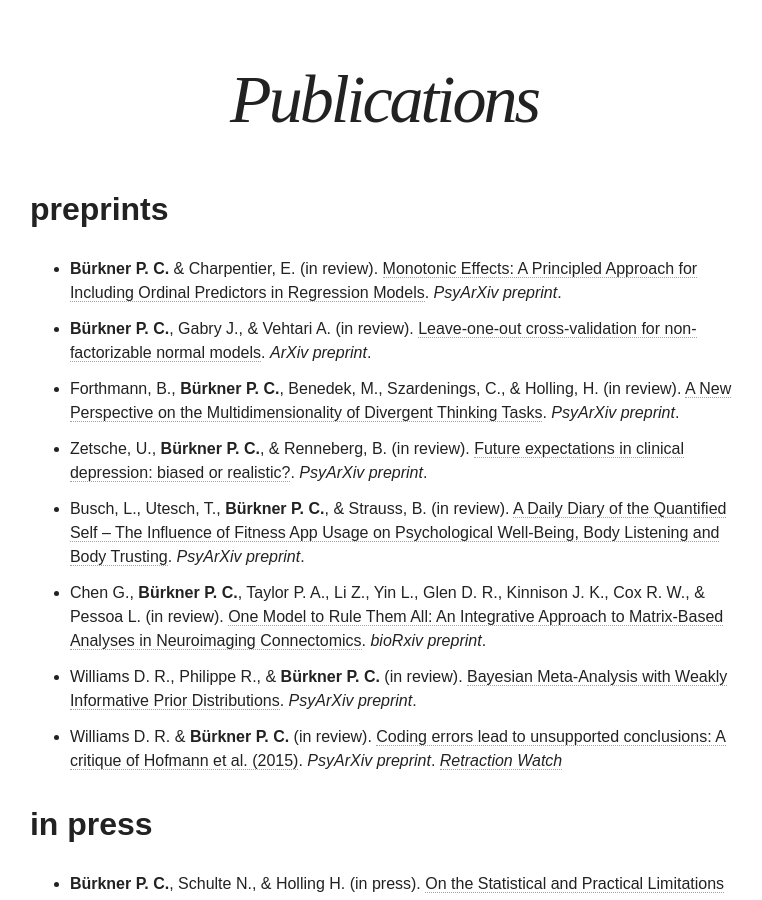
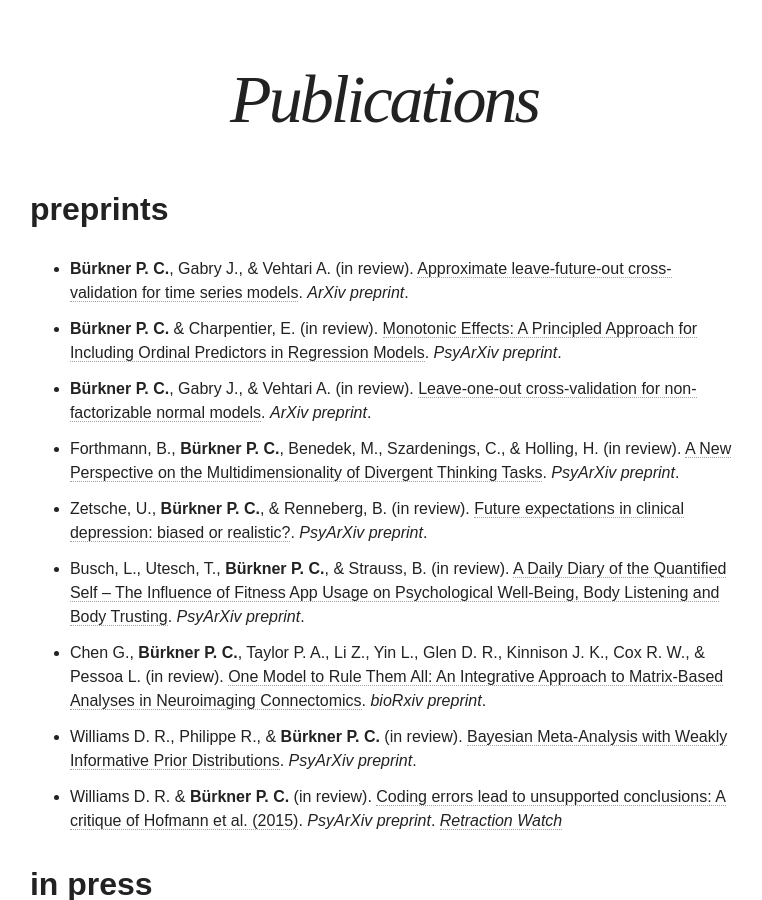
Before and after one commit to paul-buerkner/paul-buerkner.github.io, a Jekyll site: the page built from publications/index.md, in a window 1280 px wide and 900 px high, scrolled down 413 px. Shown: the whole window, without its empty margins (256-1018 px from the left). Built offline with Jekyll 4.4.1, drawn with Linux system fonts in a browser that asks for light colours; nearby versions of some CDN libraries.

Commit message:
add new preprint

```diff
--- a/publications/index.md
+++ b/publications/index.md
@@ -5,6 +5,7 @@
 ---
 
 ## preprints
+* **Bürkner P. C.**, Gabry J., & Vehtari A. (in review). [Approximate leave-future-out cross-validation for time series models](https://arxiv.org/abs/1902.06281). *ArXiv preprint*.
 * **Bürkner P. C.** & Charpentier, E. (in review). [Monotonic Effects: A Principled Approach for Including Ordinal Predictors in Regression Models](https://psyarxiv.com/9qkhj/). *PsyArXiv preprint*.
 * **Bürkner P. C.**, Gabry J., & Vehtari A. (in review). [Leave-one-out cross-validation for non-factorizable normal models](http://arxiv.org/abs/1810.10559). *ArXiv preprint*.
 * Forthmann, B., **Bürkner P. C.**, Benedek, M., Szardenings, C., & Holling, H. (in review). [A New Perspective on the Multidimensionality of Divergent Thinking Tasks](https://psyarxiv.com/tvzs6/). *PsyArXiv preprint*.
```
